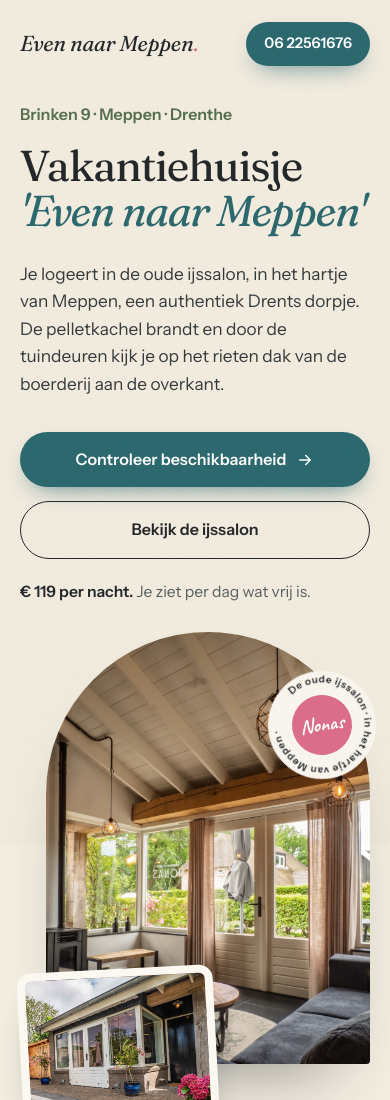
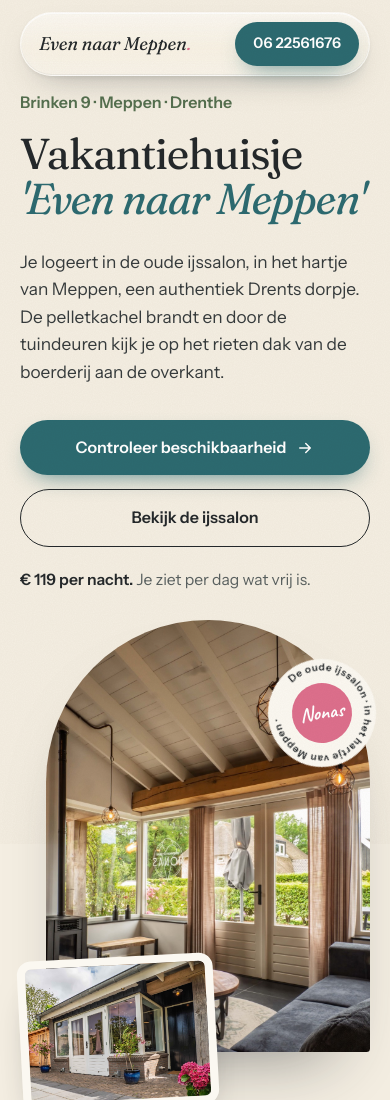
Before and after one commit to jasperk1107/vakantiehuismeppen, a plain HTML site: page index.html in a window 390 px wide. Shown: the top 1100 px of the page. Drawn offline with Linux system fonts and the light colour scheme.

Commit message:
Header vast bovenaan met glaseffect
Co-Authored-By: Claude Fable 5.2 <noreply@anthropic.com>

```diff
--- a/index.html
+++ b/index.html
@@ -118,8 +118,26 @@
 
   /* ---------- navigatie ---------- */
   .nav {
+    position: sticky; top: 12px; z-index: 30;
     display: flex; align-items: center; justify-content: space-between;
-    padding: 22px 0;
+    margin-top: 12px;
+    padding: 9px 10px 9px 24px;
+    border-radius: 999px;
+    border: 1px solid rgba(255, 255, 255, .55);
+    background:
+      linear-gradient(180deg, rgba(255, 255, 255, .5), rgba(255, 255, 255, .12) 55%, rgba(255, 255, 255, .22)),
+      rgba(246, 241, 231, .5);
+    -webkit-backdrop-filter: blur(20px) saturate(170%);
+    backdrop-filter: blur(20px) saturate(170%);
+    box-shadow:
+      inset 0 1px 0 rgba(255, 255, 255, .85),
+      inset 0 -1px 0 rgba(36, 40, 42, .06),
+      inset 0 0 0 1px rgba(255, 255, 255, .12),
+      0 14px 34px -20px rgba(36, 40, 42, .5),
+      0 2px 6px -2px rgba(36, 40, 42, .12);
+  }
+  @supports not ((backdrop-filter: blur(1px)) or (-webkit-backdrop-filter: blur(1px))) {
+    .nav { background: rgba(246, 241, 231, .94); }
   }
   .wordmark {
     font-family: var(--display); font-style: italic; font-size: 1.35rem;
@@ -157,7 +175,7 @@
   .hero-price strong { color: var(--ink); }
   .btn:active { transform: scale(.98); }
   .btn[disabled] { opacity: .6; cursor: progress; }
-  section[id] { scroll-margin-top: 16px; }
+  section[id] { scroll-margin-top: 92px; }
 
   .hero-art { position: relative; padding: 0 0 70px 40px; }
   .hero-main {
@@ -483,6 +501,8 @@
   @media (max-width: 900px) {
     body { font-size: 16.5px; }
     .nav-links a:not(.btn) { display: none; }
+    .nav { padding-left: 18px; }
+    .wordmark { font-size: 1.15rem; }
     .hero { padding: 14px 0 70px; }
     .hero-grid, .intro, .board-grid, .terrace-grid, .practical-grid { grid-template-columns: 1fr; }
     .hero-art { padding: 0 0 56px 26px; max-width: 520px; margin-inline: auto; width: 100%; }
```
